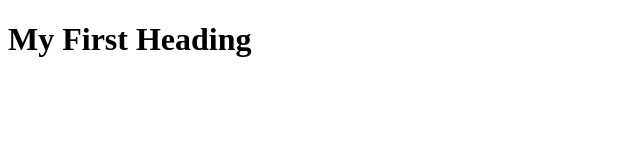
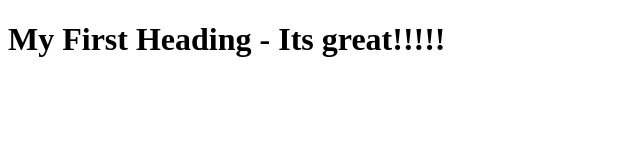
Before and after one commit to itaisigler/coursera-test, a plain HTML site: page site/index.html in a window 1280 px wide. Shown: the whole page, without its empty margins (0-640 px from the left). Drawn offline with Linux system fonts and the light colour scheme.

Commit message:
Small addition to our page

```diff
--- a/site/index.html
+++ b/site/index.html
@@ -5,7 +5,7 @@
 </head>
 <body>
 
-<h1>My First Heading</h1>
+<h1>My First Heading - Its great!!!!!</h1>
 
 </body>
 </html>
```
